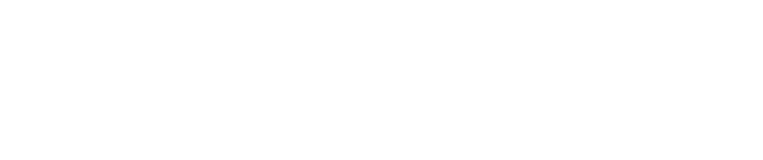
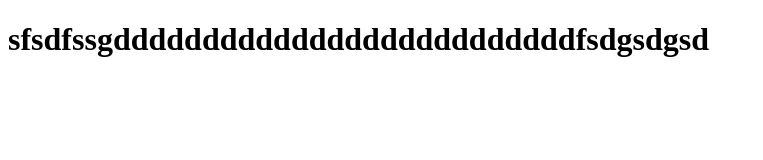
Before and after one commit to alenoktee/uwu, a plain HTML site: page index.html in a window 1280 px wide. Shown: the whole page, without its empty margins (0-763 px from the left). Drawn offline with Linux system fonts and the light colour scheme.

Commit message:
Update index.html

```diff
--- a/index.html
+++ b/index.html
@@ -4,9 +4,9 @@
     <meta charset="UTF-8">
     <meta http-equiv="X-UA-Compatible" content="IE=edge">
     <meta name="viewport" content="width=device-width, initial-scale=1.0">
-    <title>Document</title>
+    <title>parasha</title>
 </head>
 <body>
-
+    <h1>sfsdfssgddddddddddddddddddddddddddfsdgsdgsd</h1>
 </body>
 </html>
```
